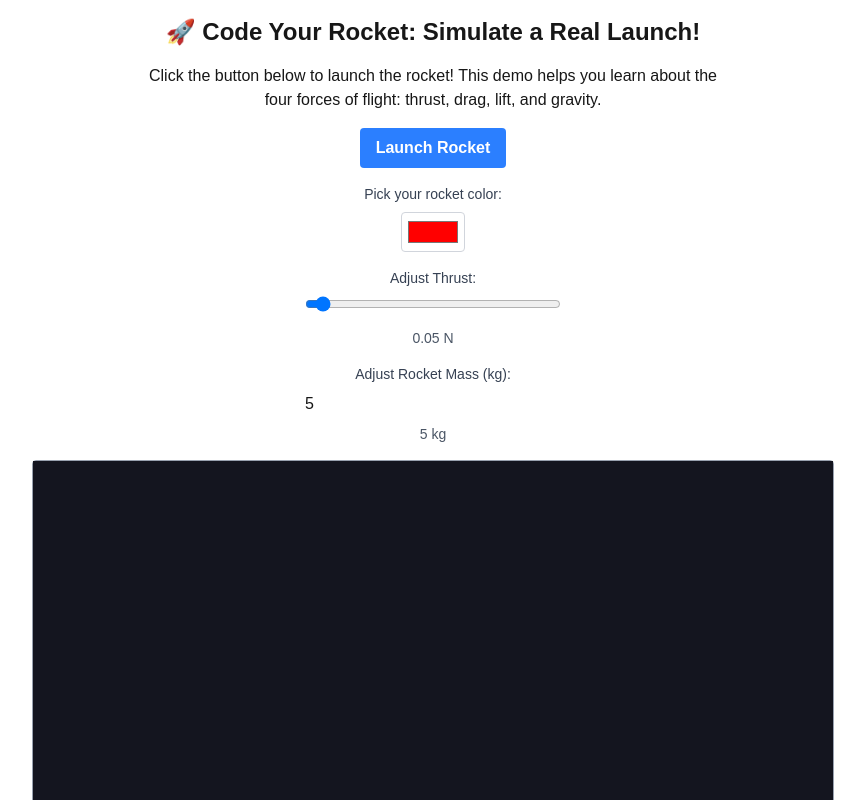
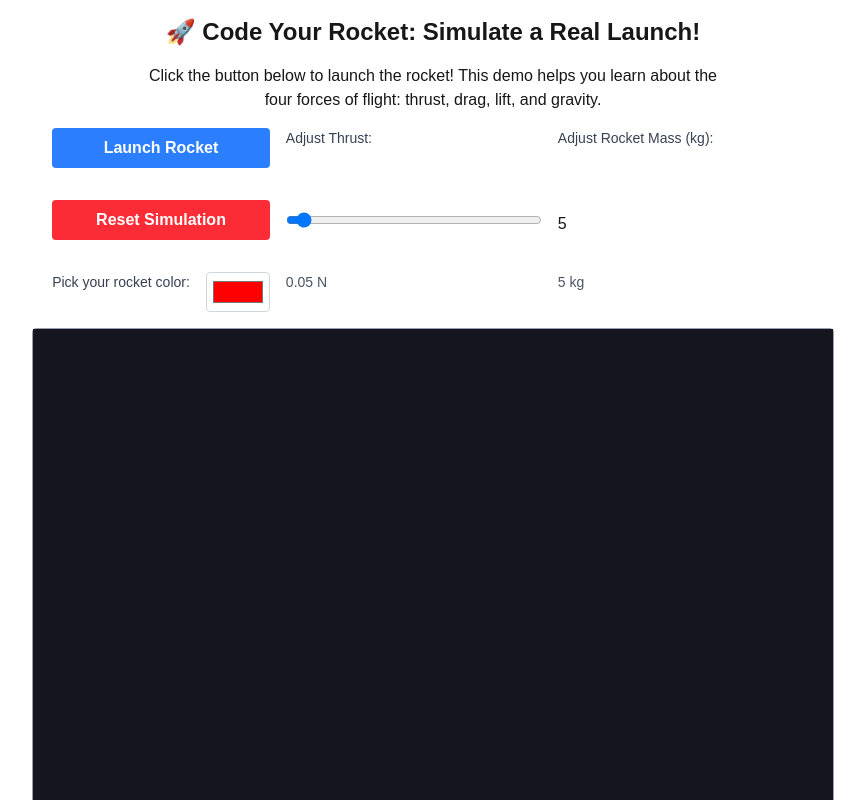
Before and after one commit to KaminoShimobe/aerospace, a Next.js app in the folder rocket-launcher/: page / in a window 1280 px wide. Shown: the top 800 px of the page, without its empty margins (207-1072 px from the left). Built offline with nearby package versions, Linux system fonts and the light colour scheme.

Commit message:
Completed Project version

```diff
--- a/rocket-launcher/src/app/page.tsx
+++ b/rocket-launcher/src/app/page.tsx
@@ -27,6 +27,8 @@ export default function Home() {
   const [showFlame, setShowFlame] = useState(false); //use of fire
   const [rocketPosition, setRocketPosition] = useState({ x: 0, y: 0 }); //use of rocket location
   const [mass, setMass] = useState(5); // default in kilograms
+  const [countdown, setCountdown] = useState<number | null>(null);
+  const [reachedSpace, setReachedSpace] = useState(false);
 
 
   //tint image
@@ -100,7 +102,13 @@ export default function Home() {
       },
     });
 
-    Matter.World.add(engine.world, [rocket, ground]);
+    const ceiling = Matter.Bodies.rectangle(400, 0, 800, 20, {
+      label: "ceiling",
+      isStatic: true,
+      render: { visible: false } // or show if you want
+    });
+
+    Matter.World.add(engine.world, [rocket, ground, ceiling]);
     Matter.Runner.run(engine);
     Matter.Render.run(render);
 
@@ -109,7 +117,21 @@ export default function Home() {
     (window as any).ground = ground;
     (window as any).engine = engine;
 
+    Matter.Events.on(engine, "collisionStart", (event) => {
+      event.pairs.forEach((pair) => {
+        const labels = [pair.bodyA.label, pair.bodyB.label];
+        if (labels.includes("rocket") && labels.includes("ceiling")) {
+          setReachedSpace(true);
 
+          //Optional: stop movement
+          const rocket = (window as any).rocket;
+          Matter.Body.setVelocity(rocket, { x: 0, y: 0 });
+
+          // Optional: change background to "space"
+          document.body.style.background = "linear-gradient(#000011, #000000)";
+        }
+      });
+    });
 
       Matter.Events.on(engine, "afterUpdate", () => {
         const rocket = (window as any).rocket;
@@ -153,11 +175,31 @@ export default function Home() {
   };
   }, [rocketColor]);
 
+  const resetSimulation = () => {
+    setReachedSpace(false);
+    // reset rocket position, etc.
+  };
+
   const handleLaunch = () => {
+    if (launched || countdown !== null) return; // prevent double clicking
+
+    let seconds = 5;
+    setCountdown(seconds);
+
+
     const rocket = (window as any).rocket;
     const ground = (window as any).ground;
     const engine = (window as any).engine;
 
+
+    const interval = setInterval(() => {
+      seconds -= 1;
+      if (seconds > 0) {
+        setCountdown(seconds);
+      } else {
+        clearInterval(interval);
+        setCountdown(null); // hide countdown
+        const rocket = (window as any).rocket;
     setShowFlame(true);
 
     // Turn it off after ~500ms (fake burn duration)
@@ -170,8 +212,12 @@ export default function Home() {
       setLaunched(true);
       if(Matter.Collision.collides(rocket, ground) != null){
         setLaunched(false);
+
       }
     }
+
+  }
+}, 1000);
 
 
   };
@@ -183,11 +229,18 @@ export default function Home() {
       <p className="mb-4 text-center max-w-xl">
         Click the button below to launch the rocket! This demo helps you learn about the four forces of flight: thrust, drag, lift, and gravity.
       </p>
+      <div className="grid grid-flow-col grid-rows-3 gap-4">
       <button
         onClick={handleLaunch}
-        className="bg-blue-500 hover:bg-blue-600 text-white font-bold py-2 px-4 rounded mb-4"
+        className="col-span-2 bg-blue-500 hover:bg-blue-600 text-white font-bold py-2 px-4 rounded mb-4"
       >
         Launch Rocket
+      </button>
+      <button
+        onClick={resetSimulation}
+        className="col-span-2 bg-red-500 hover:bg-red-600 text-white font-bold py-2 px-4 rounded mb-4"
+      >
+        Reset Simulation
       </button>
           <label className="mb-2 text-sm font-medium text-gray-700">
             Pick your rocket color:
@@ -223,6 +276,18 @@ export default function Home() {
             className="mb-2 w-64"
           />
 <span className="text-sm text-gray-600 mb-4 block">{mass} kg</span>
+{countdown !== null && (
+  <div className="text-6xl font-bold text-red-600 mb-4 animate-pulse">
+    T-{countdown}
+  </div>
+)}
+
+      </div>
+{reachedSpace && (
+  <div className="top-10 text-center left-0 right-0 z-50 text-3xl text-yellow-300 font-bold animate-bounce">
+    🛰️ You Reached Space!
+  </div>
+)}
       <div ref={sceneRef} className="border border-gray-400 rounded" />
           {showFlame && (
       <img
```
